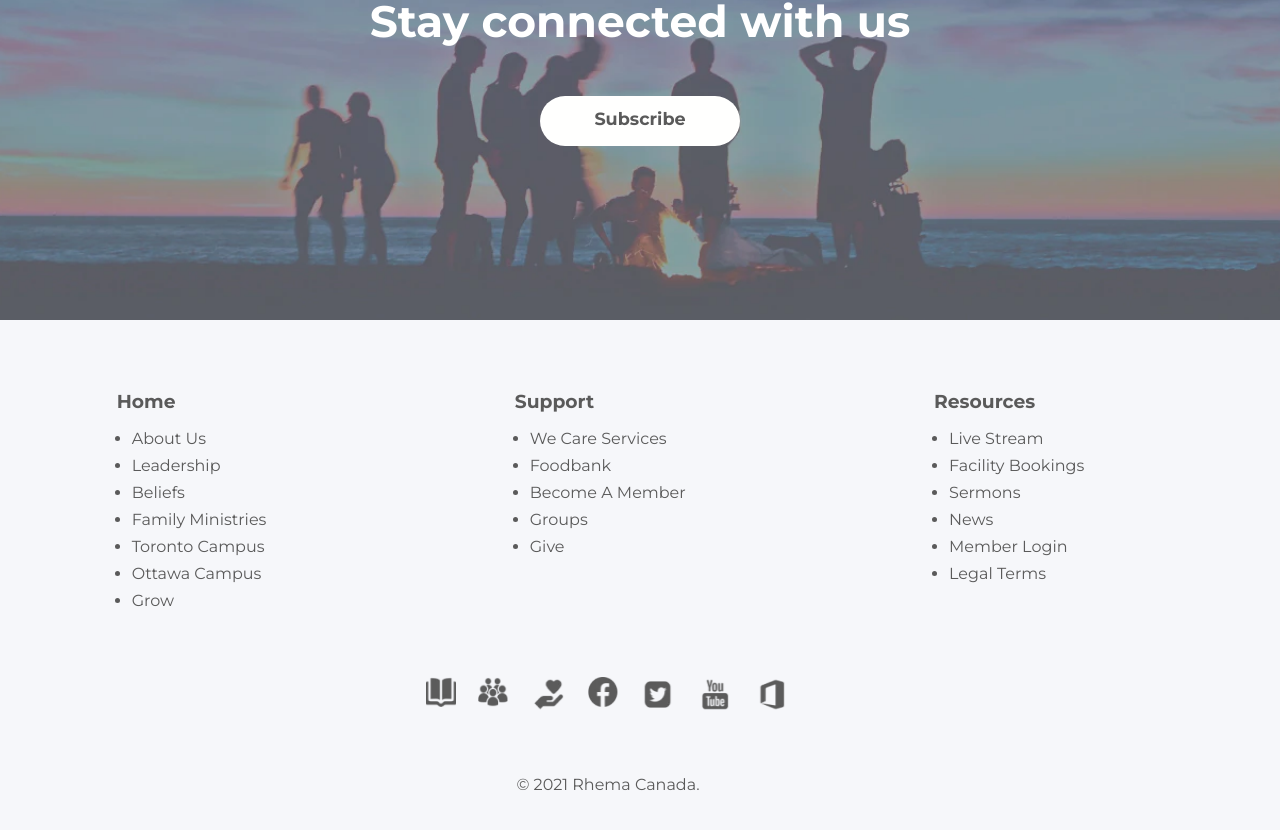
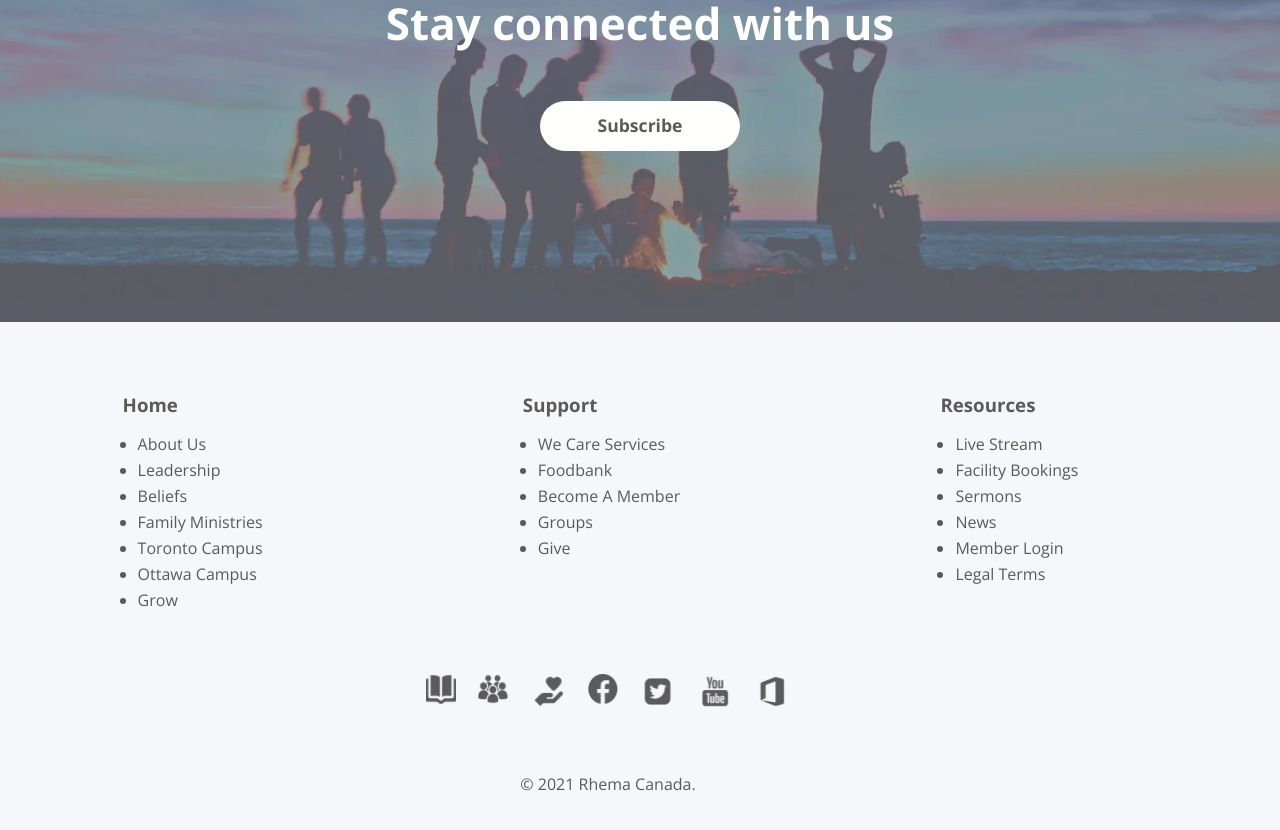
Before and after one commit to roxtran/rhemaonline-nextjs-wp, a Next.js app: page / in a window 1280 px wide. Shown: the part 1828-2658 px from the top of the page. Built offline with nearby package versions, Linux system fonts and the light colour scheme.

Commit message:
change font to Open Sans

```diff
--- a/components/Footer.js
+++ b/components/Footer.js
@@ -181,7 +181,7 @@ export const FooterWrapper = styled.div`
       margin-bottom: 1rem;
     }
     li {
-      margin: 0.5rem 0;
+      margin: 0.25rem 0;
     }
     @media screen and (max-width: 640px) {
       flex-direction: column;
--- a/styles/GlobalStyle.js
+++ b/styles/GlobalStyle.js
@@ -12,7 +12,7 @@ const GlobalStyle = createGlobalStyle`
   body {
     background: var(--white);
     color: var(--textColor);
-    font-family: 'Montserrat', sans-serif;
+    font-family: 'Open Sans', sans-serif;
     overflow-x: hidden;
     width: 100vw;
   }
--- a/styles/_variables.css
+++ b/styles/_variables.css
@@ -1,4 +1,4 @@
-@import url('https://fonts.googleapis.com/css2?family=Montserrat:wght@400;700&display=swap');
+@import url('https://fonts.googleapis.com/css2?family=Open+Sans:wght@400;700&display=swap');
 
 :root {
   --white: #fffffe;
```
